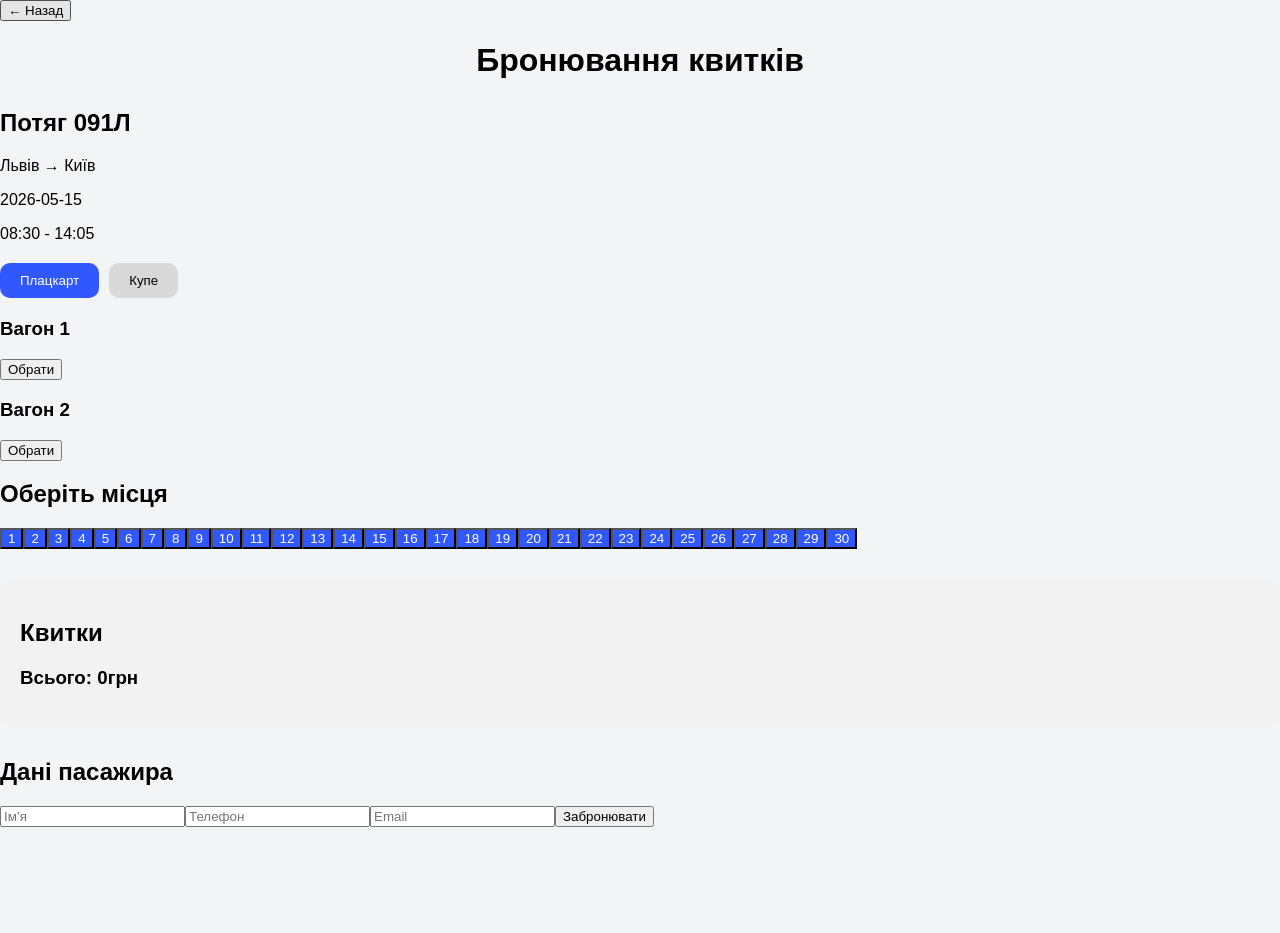
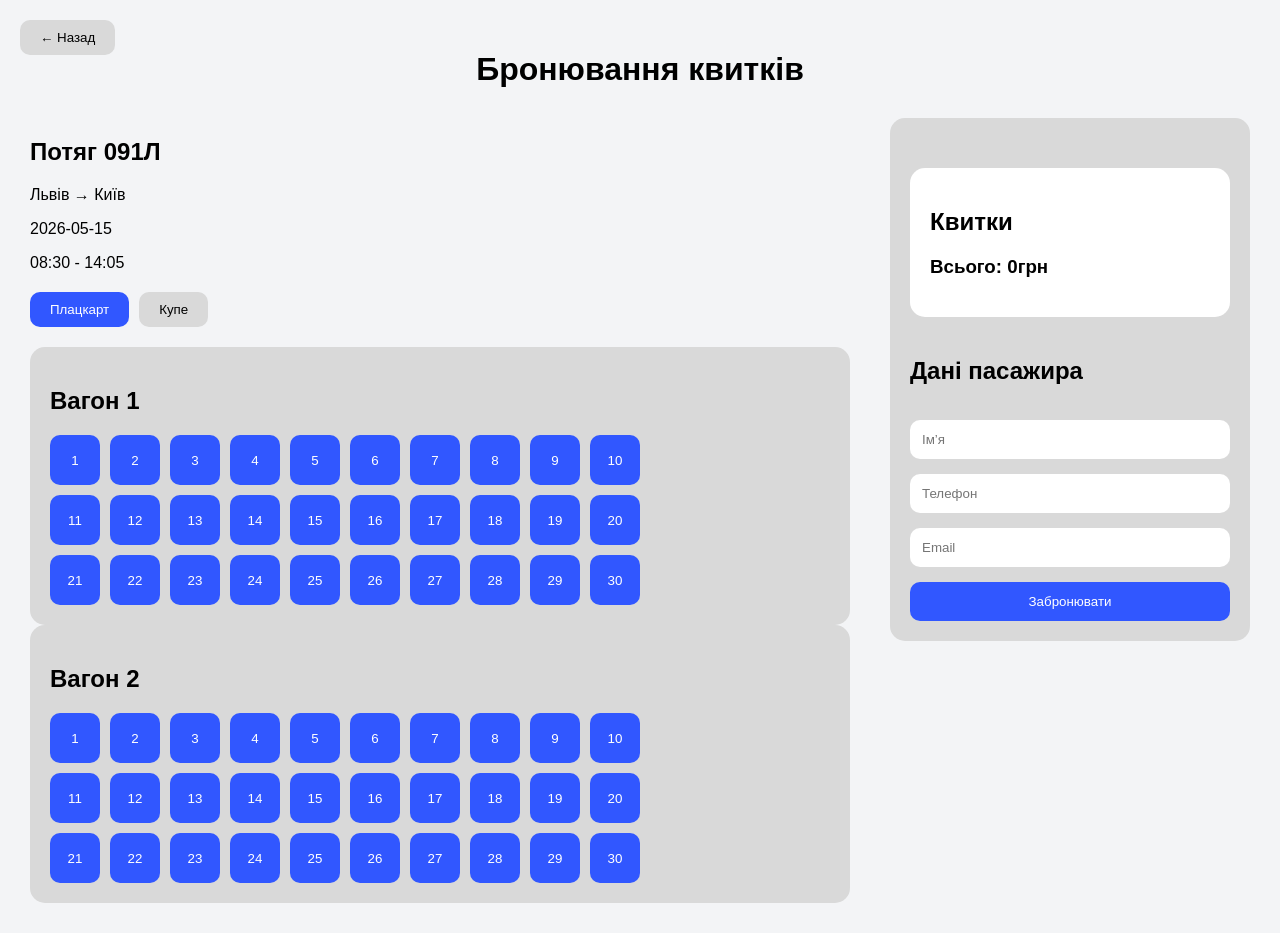
Before and after one commit to ShapovalAnna/web-lab9-10, a React (Vite) app: page /booking/1 in a window 1280 px wide. Before the commit the page ends 827 px from the top, so only its background shows below. Built offline with nearby package versions, Linux system fonts and the light colour scheme.

Commit message:
Displayed all wagons and seats simultaneously

```diff
--- a/src/App.css
+++ b/src/App.css
@@ -351,3 +351,146 @@ h1 {
     justify-content: space-between;
     margin: 10px 0;
 }
+.booking-page {
+    padding: 30px;
+    position: relative;
+}
+
+.back-btn {
+    position: absolute;
+    top: 20px;
+    left: 20px;
+    padding: 10px 20px;
+    border: none;
+    border-radius: 10px;
+    background: #d9d9d9;
+    cursor: pointer;
+}
+
+.booking-page h1 {
+    text-align: center;
+    margin-bottom: 30px;
+}
+
+.booking-layout {
+    display: flex;
+    gap: 40px;
+    align-items: flex-start;
+}
+
+.booking-left {
+    flex: 1;
+}
+
+.booking-right {
+    width: 320px;
+    background: #d9d9d9;
+    padding: 20px;
+    border-radius: 15px;
+}
+
+.selected-train {
+    margin-bottom: 20px;
+}
+
+.wagon-types {
+    display: flex;
+    gap: 10px;
+    margin-bottom: 20px;
+}
+
+.type-btn {
+    padding: 10px 20px;
+    border: none;
+    border-radius: 10px;
+    background: #d9d9d9;
+    cursor: pointer;
+}
+
+.type-btn.active {
+    background: #3157ff;
+    color: white;
+}
+
+.wagon-selector {
+    display: flex;
+    flex-direction: column;
+    gap: 20px;
+}
+
+.wagon-block {
+    background: #d9d9d9;
+    padding: 20px;
+    border-radius: 15px;
+}
+
+.wagon-btn {
+    margin-top: 10px;
+    padding: 10px 20px;
+    border: none;
+    border-radius: 10px;
+    background: #3157ff;
+    color: white;
+    cursor: pointer;
+}
+
+.seats-grid {
+    display: grid;
+    grid-template-columns:
+        repeat(10, 50px);
+    gap: 10px;
+    margin-top: 20px;
+}
+
+.seat {
+    width: 50px;
+    height: 50px;
+    border: none;
+    border-radius: 10px;
+    background: #3157ff;
+    color: white;
+    cursor: pointer;
+}
+
+.seat.selected {
+    background: orange;
+}
+
+.seat.booked {
+    background: white;
+    color: black;
+}
+
+.tickets-info {
+    background: white;
+    padding: 20px;
+    border-radius: 15px;
+    margin-bottom: 20px;
+}
+
+.ticket-item {
+    display: flex;
+    justify-content: space-between;
+    margin: 10px 0;
+}
+
+.booking-form {
+    display: flex;
+    flex-direction: column;
+    gap: 15px;
+}
+
+.booking-form input {
+    padding: 12px;
+    border: none;
+    border-radius: 10px;
+}
+
+.confirm-btn {
+    padding: 12px;
+    border: none;
+    border-radius: 10px;
+    background: #3157ff;
+    color: white;
+    cursor: pointer;
+}
--- a/src/pages/Booking.jsx
+++ b/src/pages/Booking.jsx
@@ -1,8 +1,6 @@
 import { useState } from "react";
 import { useNavigate, useParams, useLocation } from "react-router-dom";
 import { trains } from "../data/trains";
-import WagonSelector from "../components/WagonSelector";
-import SeatMap from "../components/SeatMap";
 import BookingForm from "../components/BookingForm";
 import { saveBooking, getBookings } from "../services/BookingService";
 
@@ -10,7 +8,9 @@ export default function Booking() {
 
     const navigate = useNavigate();
     const location = useLocation();
+
     const { id } = useParams();
+
     const train = trains.find(
         (train) => train.id === Number(id)
     );
@@ -46,9 +46,6 @@ export default function Booking() {
     const [wagonType, setWagonType] =
         useState("platzkart");
 
-    const [selectedWagon, setSelectedWagon] =
-        useState(1);
-
     const [selectedSeats, setSelectedSeats] =
         useState([]);
 
@@ -64,116 +61,39 @@ export default function Booking() {
     const currentWagons =
         wagonTypes[wagonType];
 
+    const bookings =
+        getBookings();
 
-    const bookings = getBookings();
+    const handleSeatClick = (
+        wagonId,
+        seatId,
+        booked
+    ) => {
 
-    const wagonSeats = {
-
-        1: Array.from(
-            { length: 30 },
-            (_, index) => ({
-                id: index + 1,
-
-                booked:
-                    bookings.some(
-                        (booking) =>
-
-                            booking.trainId ===
-                            train.id &&
-
-                            booking.wagon === 1 &&
-
-                            booking.seats.includes(
-                                index + 1
-                            )
-                    )
-            })
-        ),
-
-        2: Array.from(
-            { length: 30 },
-            (_, index) => ({
-                id: index + 1,
-
-                booked:
-                    bookings.some(
-                        (booking) =>
-
-                            booking.trainId ===
-                            train.id &&
-
-                            booking.wagon === 2 &&
-
-                            booking.seats.includes(
-                                index + 1
-                            )
-                    )
-            })
-        ),
-
-        3: Array.from(
-            { length: 20 },
-            (_, index) => ({
-                id: index + 1,
-
-                booked:
-                    bookings.some(
-                        (booking) =>
-
-                            booking.trainId ===
-                            train.id &&
-
-                            booking.wagon === 3 &&
-
-                            booking.seats.includes(
-                                index + 1
-                            )
-                    )
-            })
-        ),
-
-        4: Array.from(
-            { length: 20 },
-            (_, index) => ({
-                id: index + 1,
-
-                booked:
-                    bookings.some(
-                        (booking) =>
-
-                            booking.trainId ===
-                            train.id &&
-
-                            booking.wagon === 4 &&
-
-                            booking.seats.includes(
-                                index + 1
-                            )
-                    )
-            })
-        )
-    };
-
-    const seats =
-        wagonSeats[selectedWagon];
-
-    const toggleSeat = (seatId) => {
-
-        const seat = seats.find(
-            (seat) => seat.id === seatId
-        );
-
-        if (seat.booked) {
+        if (booked) {
             return;
         }
 
-        if (
-            selectedSeats.includes(seatId)
-        ) {
+        const alreadySelected =
+            selectedSeats.some(
+                (selectedSeat) =>
+
+                    selectedSeat.wagon === wagonId &&
+
+                    selectedSeat.seat === seatId
+            );
+
+        if (alreadySelected) {
 
             setSelectedSeats(
                 selectedSeats.filter(
-                    (id) => id !== seatId
+                    (selectedSeat) =>
+
+                        !(
+                            selectedSeat.wagon === wagonId &&
+
+                            selectedSeat.seat === seatId
+                        )
                 )
             );
 
@@ -181,7 +101,11 @@ export default function Booking() {
 
             setSelectedSeats([
                 ...selectedSeats,
-                seatId
+
+                {
+                    wagon: wagonId,
+                    seat: seatId
+                }
             ]);
         }
     };
@@ -210,8 +134,6 @@ export default function Booking() {
 
             trainId: train.id,
 
-            wagon: selectedWagon,
-
             seats: selectedSeats,
 
             name,
@@ -225,12 +147,17 @@ export default function Booking() {
 
         window.location.reload();
     };
+
     return (
+
         <div className="booking-page">
+
             <button
                 className="back-btn"
                 onClick={() =>
-                    navigate("/", {
+                    navigate(
+                        "/",
+                        {
                             state: {
                                 fromCity:
                                 location.state?.fromCity,
@@ -252,11 +179,24 @@ export default function Booking() {
             </button>
 
             <h1>Бронювання квитків</h1>
+
+            <div className="booking-layout">
+
+                <div className="booking-left">
+
                     <div className="selected-train">
-                <h2>Потяг {train.number}</h2>
 
-                <p>{train.from} → {train.to}</p>
-                <p>{train.departureDate}</p>
+                        <h2>
+                            Потяг {train.number}
+                        </h2>
+
+                        <p>
+                            {train.from} → {train.to}
+                        </p>
+
+                        <p>
+                            {train.departureDate}
+                        </p>
 
                         <p>
                             {train.departureTime}
@@ -265,7 +205,9 @@ export default function Booking() {
                         </p>
 
                     </div>
+
                     <div className="wagon-types">
+
                         <button
                             className={
                                 wagonType === "platzkart"
@@ -275,12 +217,14 @@ export default function Booking() {
                             onClick={() => {
 
                                 setWagonType("platzkart");
-                        setSelectedWagon(1);
+
                                 setSelectedSeats([]);
+
                             }}
                         >
                             Плацкарт
                         </button>
+
                         <button
                             className={
                                 wagonType === "coupe"
@@ -290,7 +234,7 @@ export default function Booking() {
                             onClick={() => {
 
                                 setWagonType("coupe");
-                        setSelectedWagon(3);
+
                                 setSelectedSeats([]);
 
                             }}
@@ -299,54 +243,182 @@ export default function Booking() {
                         </button>
 
                     </div>
-            <WagonSelector
-                wagons={currentWagons}
-                selectedWagon={selectedWagon}
-                setSelectedWagon={setSelectedWagon}
-            />
 
-            <SeatMap
-                seats={seats}
-                selectedSeats={selectedSeats}
-                toggleSeat={toggleSeat}
-            />
-            <div className="tickets-info">
-                <h2>Квитки</h2>
-                {selectedSeats.map((seat) => (
+                    <div className="wagons-container">
+
+                        {currentWagons.map((wagon) => {
+
+                            const seats = Array.from(
+                                { length: wagon.seats },
+                                (_, index) => ({
+
+                                    id: index + 1,
+
+                                    booked:
+                                        bookings.some(
+                                            (booking) =>
+
+                                                booking.trainId ===
+                                                train.id &&
+
+                                                booking.seats.some(
+                                                    (seat) =>
+
+                                                        seat.wagon === wagon.id &&
+
+                                                        seat.seat === index + 1
+                                                )
+                                        )
+                                })
+                            );
+
+                            return (
 
                                 <div
-                        key={seat}
+                                    key={wagon.id}
+                                    className="wagon-block"
+                                >
+
+                                    <h2>
+                                        Вагон {wagon.id}
+                                    </h2>
+
+                                    <div className="seats-grid">
+
+                                        {seats.map((seat) => (
+
+                                            <button
+                                                key={seat.id}
+
+                                                className={
+
+                                                    seat.booked
+
+                                                        ? "seat booked"
+
+                                                        : selectedSeats.some(
+                                                            (selectedSeat) =>
+
+                                                                selectedSeat.wagon === wagon.id &&
+
+                                                                selectedSeat.seat === seat.id
+                                                        )
+
+                                                            ? "seat selected"
+
+                                                            : "seat"
+                                                }
+
+                                                onClick={() =>
+                                                    handleSeatClick(
+                                                        wagon.id,
+                                                        seat.id,
+                                                        seat.booked
+                                                    )
+                                                }
+                                            >
+                                                {seat.id}
+                                            </button>
+
+                                        ))}
+
+                                    </div>
+
+                                </div>
+
+                            );
+
+                        })}
+
+                    </div>
+
+                </div>
+
+                <div className="booking-right">
+
+                    <div className="tickets-info">
+
+                        <h2>
+                            Квитки
+                        </h2>
+
+                        {selectedSeats.map(
+                            (selectedSeat) => (
+
+                                <div
+                                    key={
+                                        `${selectedSeat.wagon}-${selectedSeat.seat}`
+                                    }
+
                                     className="ticket-item"
                                 >
 
                                     <p>
-                            {selectedWagon} вагон,
-                            {seat} місце
+                                        {selectedSeat.wagon}
+                                        {" "}
+                                        вагон,
+                                        {" "}
+                                        {selectedSeat.seat}
+                                        {" "}
+                                        місце
                                     </p>
+
                                     <p>
+
                                         {
-                                wagonType === "platzkart"
+
+                                            selectedSeat.wagon === 1 ||
+
+                                            selectedSeat.wagon === 2
+
                                                 ? "456 грн"
+
                                                 : "985 грн"
+
                                         }
+
                                     </p>
 
                                 </div>
 
-                ))}
+                            )
+                        )}
 
                         <h3>
+
                             Всього:
+
                             {" "}
+
                             {
-                        selectedSeats.length *
+
+                                selectedSeats.reduce(
                                     (
-                            wagonType === "platzkart"
-                                ? 456
-                                : 985
+                                        total,
+                                        seat
+                                    ) => {
+
+                                        if (
+
+                                            seat.wagon === 1 ||
+
+                                            seat.wagon === 2
+
+                                        ) {
+
+                                            return total + 456;
+                                        }
+
+                                        return total + 985;
+
+                                    },
+                                    0
                                 )
+
                             }
+
                             грн
+
                         </h3>
 
                     </div>
@@ -363,5 +435,9 @@ export default function Booking() {
 
                 </div>
 
+            </div>
+
+        </div>
+
     );
 }
```
Lines whose indentation alone changed are shown as unchanged.
